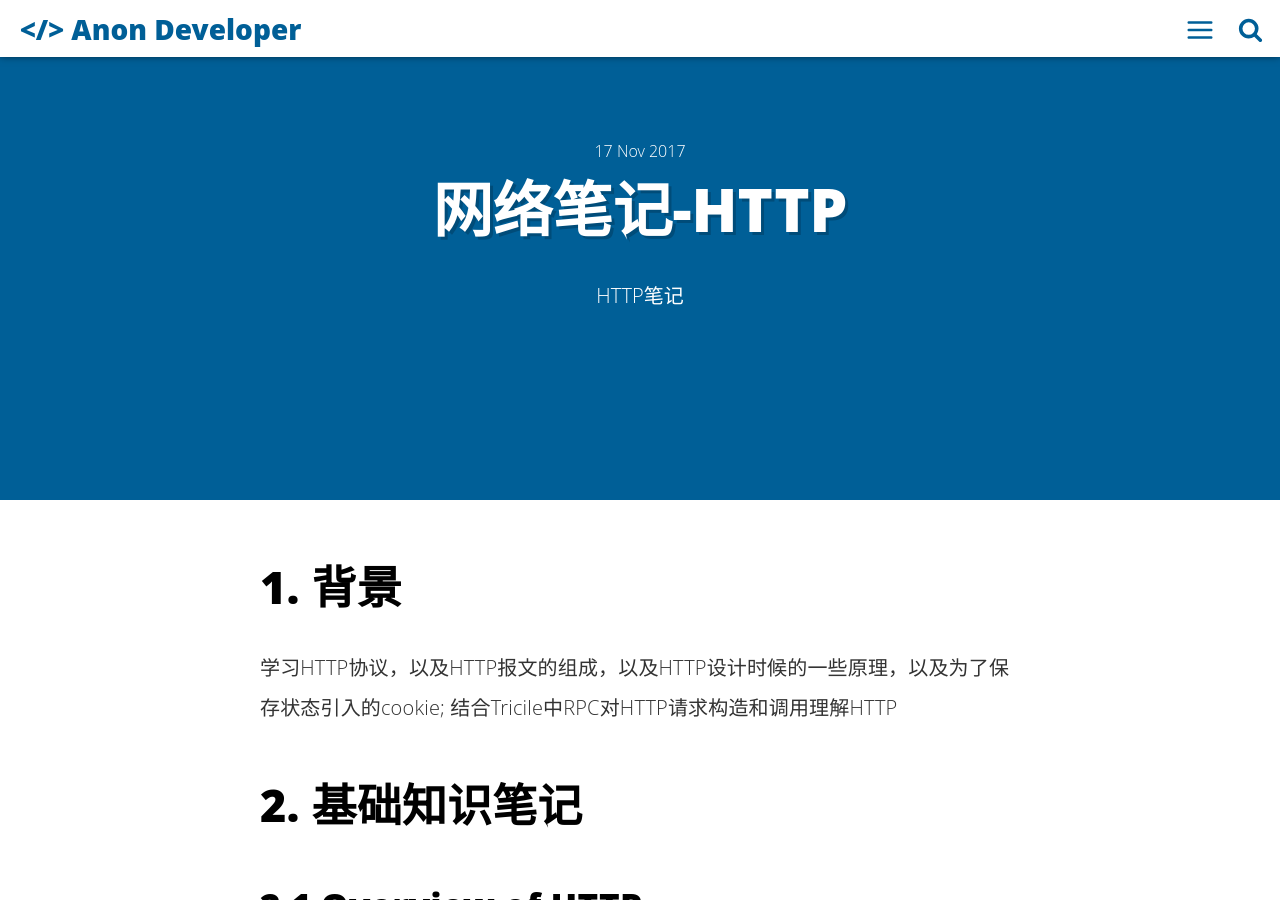
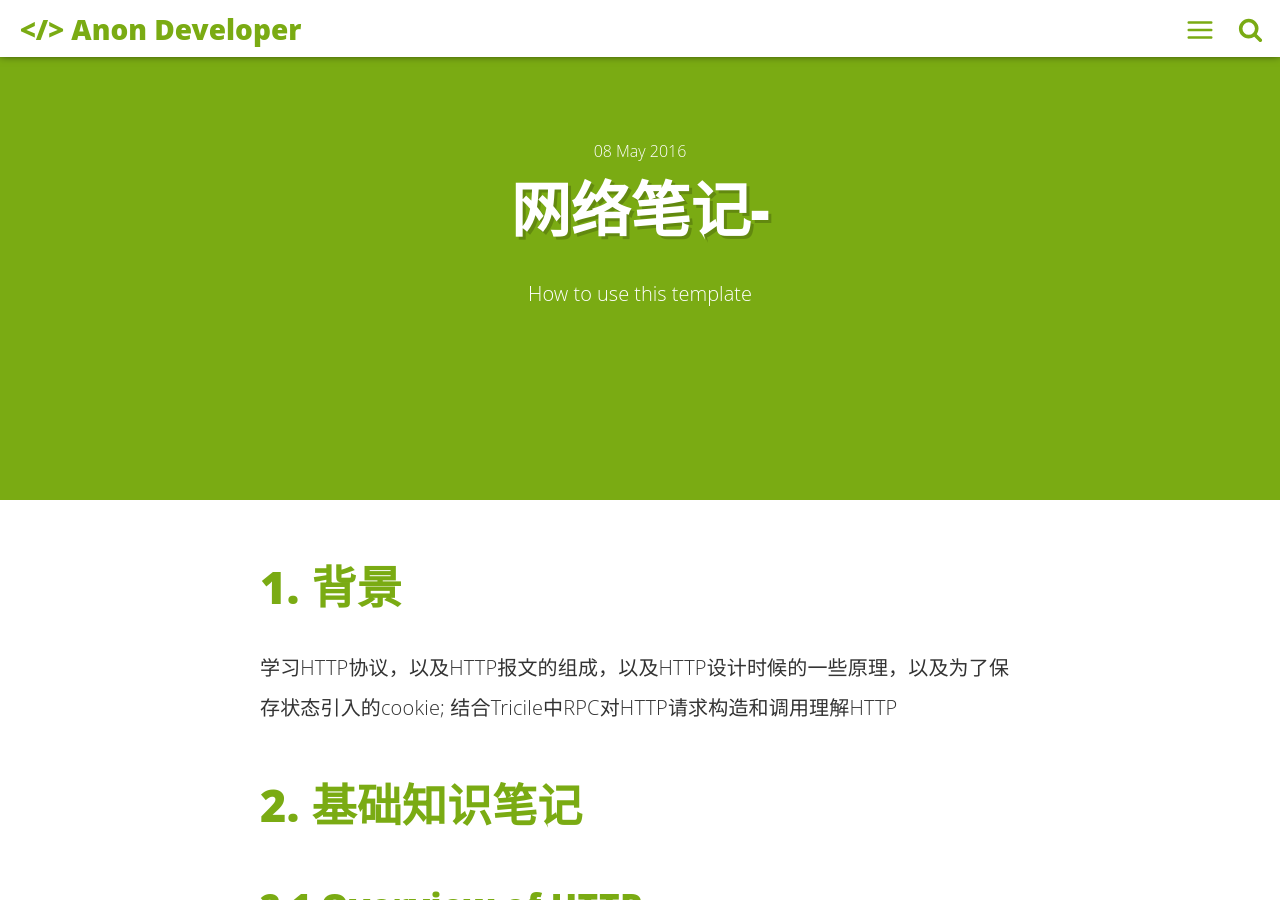
Before and after one commit to zhuangxu0/zhuangxu0.github.com, a Jekyll site: the page built from _posts/2017-11-17-network-2.md, in a window 1280 px wide and 900 px high. Built offline with Jekyll 4.4.1, drawn with Linux system fonts in a browser that asks for light colours; comment, search, counter and statistics services are not loaded.

Commit message:
Update 2017-11-17-network-2.md

```diff
--- a/_posts/2017-11-17-network-2.md
+++ b/_posts/2017-11-17-network-2.md
@@ -1,15 +1,15 @@
 ---
 layout: post
-title: "网络笔记-HTTP"
-date: 2017-11-17 14:55:00
+title: "网络笔记-"
+date: 2016-05-08 20:35:48
 image: '/assets/img/'
-description: 'HTTP笔记'
-main-class: 'net'
+description: 'How to use this template'
+main-class: 'misc'
 color: '#7AAB13'
 tags:
 - misc
+- jekyll
 categories:
-- Network
 twitter_text: 'How to use this template'
 introduction: 'How to use this template'
 ---
```
